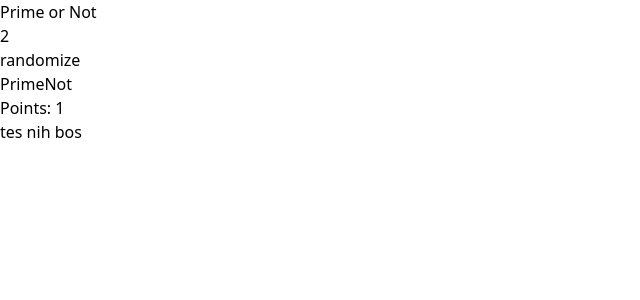
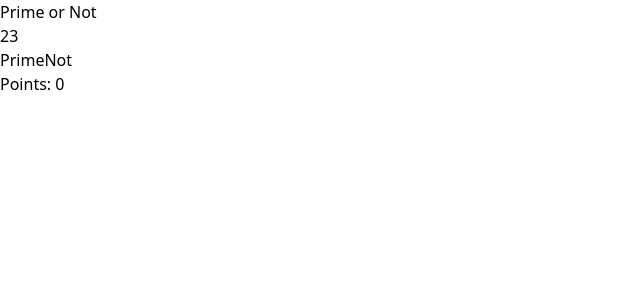
Before and after one commit to michaeltio/CendolBarneyUAS, a React (Vite) app: page /primeornot in a window 1280 px wide. Shown: the top 300 px of the page, without its empty margins (0-640 px from the left). Built offline with nearby package versions, Linux system fonts and the light colour scheme.

Commit message:
komit tempo

```diff
--- a/src/components/PrimeOrNot/DecidingButton.jsx
+++ /dev/null
@@ -1,46 +0,0 @@
-
-function DecidingButton(randNum){
-
-    function primeBtn(){
-        alert(randNum)
-        // let isPrime = true
-        // for (let i = 2; i < rand; i++) {
-        //     if (rand % i == 0) {
-        //         isPrime = false;
-        //         break;
-        //     }
-        // }
-        // if(isPrime){
-        //     alert('bener prima')
-        // }
-        // else{
-        //     alert('salah bukan prima')
-        // }
-    }
-
-    function notBtn(){
-        alert('berhasil2')
-        // let isPrime = true
-        // for (let i = 2; i < rand; i++) {
-        //     if (rand % i == 0) {
-        //         isPrime = false;
-        //         break;
-        //     }
-        // }
-        // if(!isPrime){
-        //     alert('bener bukan prima')
-        // }
-        // else{
-        //     alert('salah prima')
-        // }
-    }
-
-    return (
-        <div>
-            <button onClick={primeBtn}>Prime</button>
-            <button onClick={notBtn}>Not</button>
-        </div>
-    )
-}
-
-export default DecidingButton;
--- a/src/components/PrimeOrNot/Points.jsx
+++ /dev/null
@@ -1,27 +0,0 @@
-import { useState } from "react";
-
-function Points(){
-    const [points, setPoints] = useState('1')
-    const [correct, setCorrect] = useState('true')
-
-    function updatePoints(){
-        if(correct){
-            setPoints(prevPoints=>prevPoints*2);
-        }
-        else
-        {
-            if(points>1){
-                setPoints(prevPoints=>prevPoints/2);
-            }
-        }
-    }
-
-    return(
-        <div>
-            <h3>Points: {points}</h3>
-            <button onClick={updatePoints}>tes nih bos</button>
-        </div>
-    )
-}
-
-export default Points;
--- a/src/components/PrimeOrNot/RandomNumber.jsx
+++ /dev/null
@@ -1,31 +0,0 @@
-import {useEffect, useState} from "react";
-
-function RandomNumber({setRandNum}) {
-    const [rand, setRand] = useState("0");
-
-
-    useEffect(() => {
-        randomize();
-        sendRand(rand);
-    })
-
-    function sendRand(rand){
-        setRandNum(rand);
-    }
-
-    function randomize(){
-        var temp = Math.floor(Math.random()*50);
-        setRand(temp);
-    }
-
-
-    return (
-        <div>
-            <h2>{rand}</h2>
-            <button onClick={randomize}>randomize</button>
-        </div>
-    )
-}
-
-
-export default RandomNumber;
--- a/src/pages/PrimeOrNot.jsx
+++ b/src/pages/PrimeOrNot.jsx
@@ -1,22 +1,30 @@
-import DecidingButton from "../components/PrimeOrNot/DecidingButton";
-import RandomNumber from "../components/PrimeOrNot/RandomNumber";
-import Points from "../components/PrimeOrNot/Points";
-import { useState } from "react";
+import {useEffect, useState } from "react";
 
 function PrimeOrNot(){
-    const[randNum, setRandNum] = useState('');
+    const[rand, setRand] = useState('');
+    const[points, setPoints] = useState('0')
+
+    useEffect(()=>{
+        randomize();
+    })
+
+    function randomize(){
+        var temp = Math.floor(Math.random()*50);
+        setRand(temp);
+    }
 
     return (
         <div>
             <h1>Prime or Not</h1>
             <div className="numberDiv">
-                <RandomNumber setRandNum={setRandNum} />
+                <h3>{rand}</h3>
             </div>
             <div className="decidingDiv">
-                <DecidingButton randNum={randNum}/>
+                <button>Prime</button>
+                <button>Not</button>
             </div>
             <div className="pointsDiv">
-                <Points />
+                <h3>Points: {points}</h3>
             </div>
         </div>
     )
```
